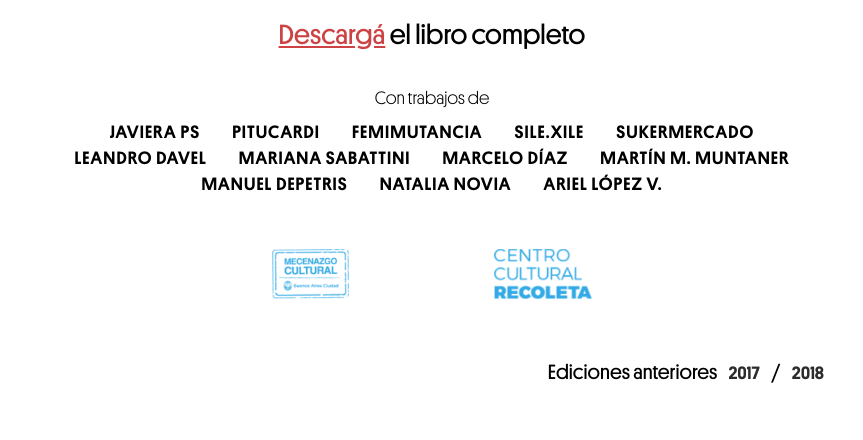
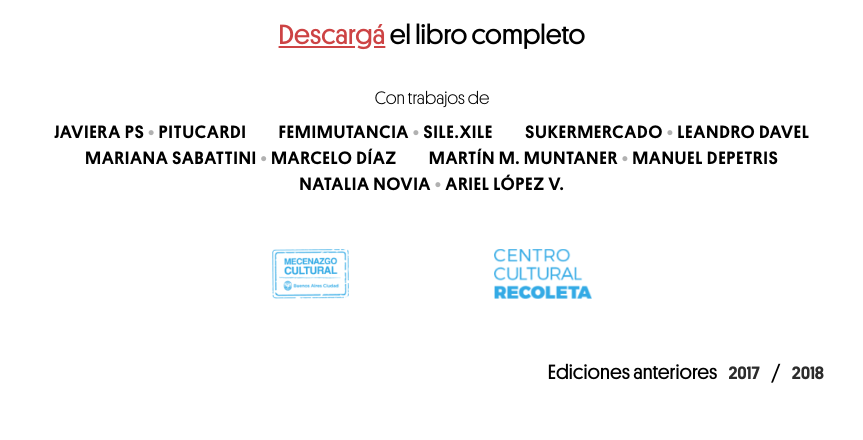
Before and after one commit to guidolarosa/festival-sudestada, a Gatsby site: page / in a window 1280 px wide. Shown: the part 881-1321 px from the top of the page, without its empty margins (208-1071 px from the left). Built offline with nearby package versions, Linux system fonts and the light colour scheme; Gatsby itself is replaced by a stand-in of ours; a web font is replaced by a local one.

Commit message:
Updated styles

```diff
--- a/src/pages/index.js
+++ b/src/pages/index.js
@@ -40,18 +40,36 @@ const IndexPage = () => {
                   </span>
                   <div className="name-list">
                       <ul>
-                          <li>Javiera PS</li>
-                          <li>Pitucardi</li>
-                          <li>Femimutancia</li>
-                          <li>Sile.Xile</li>
-                          <li>Sukermercado</li>
-                          <li>Leandro Davel</li>
-                          <li>Mariana Sabattini</li>
-                          <li>Marcelo Díaz</li>
-                          <li>Martín M. Muntaner</li>
-                          <li>Manuel Depetris</li>
-                          <li>Natalia Novia</li>
-                          <li>Ariel López V.</li>
+                          <li className="couple">
+                            <span>Javiera PS</span>
+                            <span> • </span>
+                            <span>Pitucardi</span>
+                          </li>
+                          <li className="couple">
+                            <span>Femimutancia </span>
+                            <span> • </span>
+                            <span>Sile.Xile</span>
+                          </li>
+                          <li className="couple">
+                            <span>Sukermercado </span>
+                            <span> • </span>
+                            <span>Leandro Davel</span>
+                          </li>
+                          <li className="couple">
+                            <span>Mariana Sabattini </span>
+                            <span> • </span>
+                            <span>Marcelo Díaz</span>
+                          </li>
+                          <li className="couple">
+                            <span>Martín M. Muntaner </span>
+                            <span> • </span>
+                            <span>Manuel Depetris</span>
+                          </li>
+                          <li className="couple">
+                            <span>Natalia Novia</span>
+                            <span> • </span>
+                            <span>Ariel López V.</span>
+                          </li>
                       </ul>
                   </div>
               </section>
--- a/src/stylus/stylesheet.styl
+++ b/src/stylus/stylesheet.styl
@@ -6,6 +6,9 @@ body
     font-family Platform
     font-style normal
     padding-top 32px
+    overflow-x hidden
+    @media screen and (max-width 630px)
+        padding-top 12px
     .container
         width 100%
         max-width 800px
@@ -14,6 +17,8 @@ body
             max-width 600px
         @media screen and (max-width 630px)
             max-width 420px
+        @media screen and (max-width 430px)
+            max-width 310px
     header
         .pre-header
             color $grey
@@ -24,7 +29,7 @@ body
             line-height 26px
             letter-spacing 0.6px
             @media screen and (max-width 850px)
-                font-size 16px
+                font-size 18px
             .header-decoration
                 width 59px
                 height 59px
@@ -51,12 +56,15 @@ body
                 align-items baseline
                 span
                     text-align left
+                    font-size 22px
     main
         .book-mockup
             margin-bottom 40px
             img
                 width 100%
                 margin 40px 0
+                @media screen and (max-width 850px)
+                    transform scale(1.3)
             .download-text
                 text-align center
                 font-size 28px
@@ -84,7 +92,7 @@ body
                     justify-content center
                     @media screen and (max-width 850px)
                         justify-content left
-                    li
+                    .couple
                         display inline-block
                         padding 0 16px
                         margin-bottom 8px
@@ -93,6 +101,8 @@ body
                         font-weight 500
                         text-transform uppercase
                         letter-spacing 1px
+                        span:nth-child(2)
+                            opacity .3
                         @media screen and (max-width 850px)
                             text-align left
                             padding 0 24px 0 0
```
Also changed, not shown: static/favicon.ico (added), static/favicon.svg (added), 3 other files.
